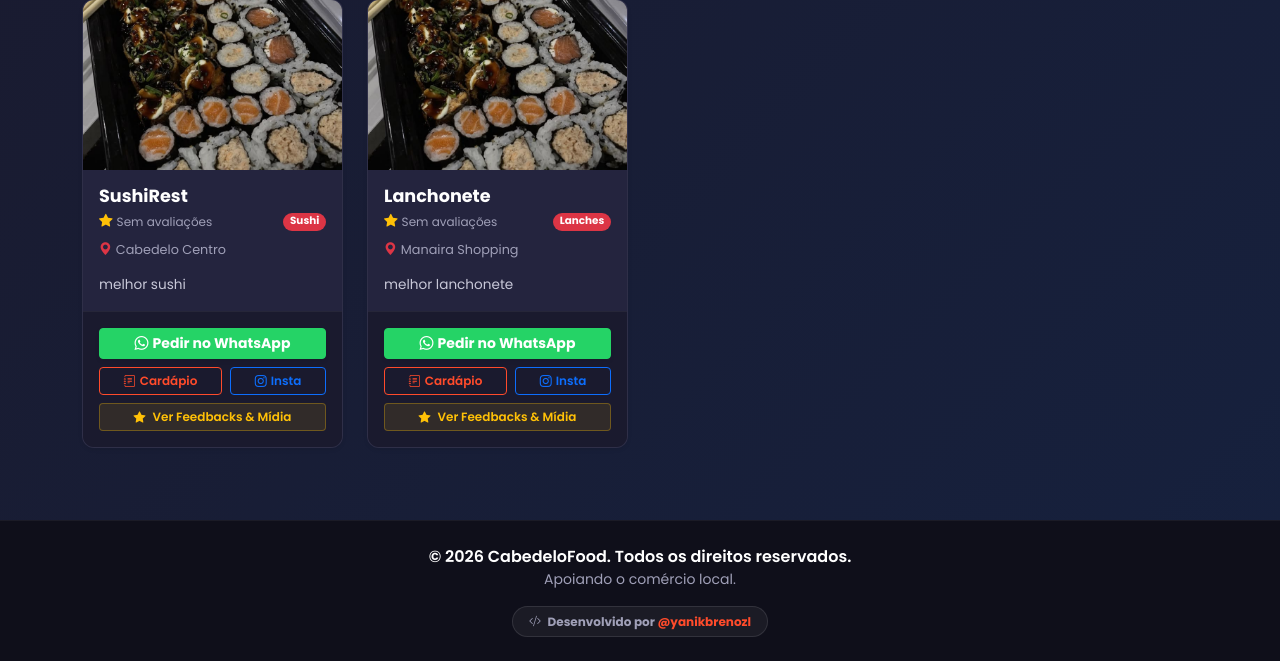
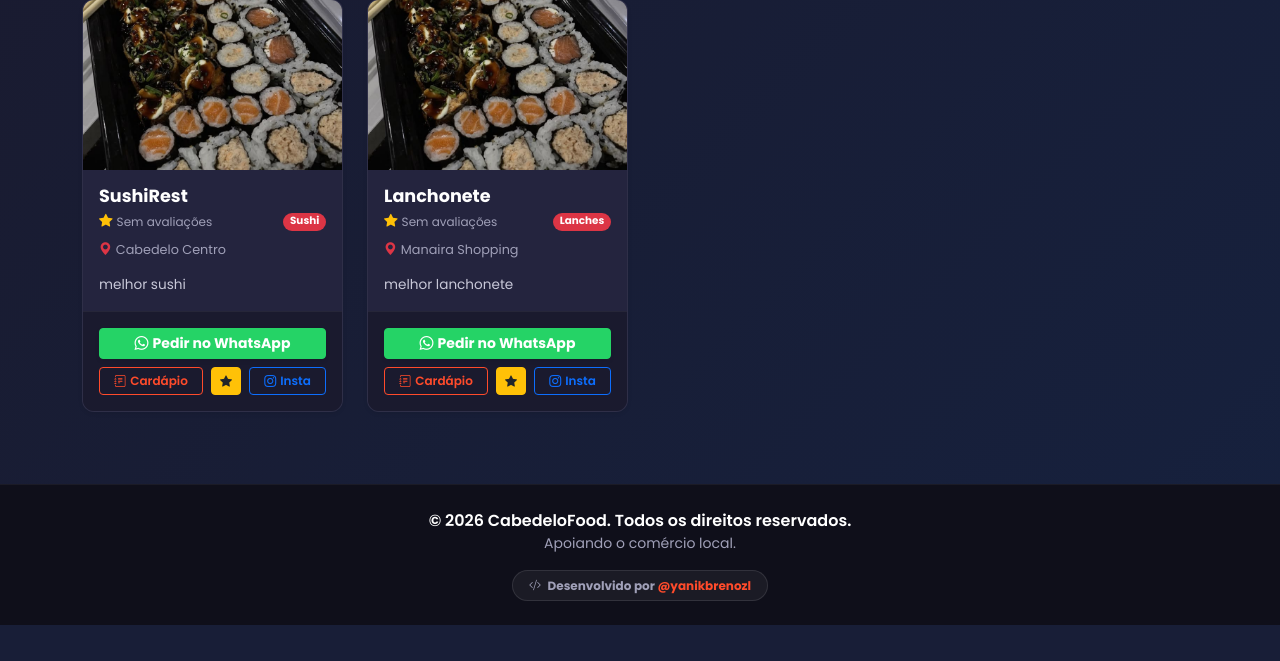
Before and after one commit to brenosobre/CabedeloFood, a Django app: page / in a window 1280 px wide. Shown: the part 397-1058 px from the top of the page. After the commit the page ends 1022 px from the top, so only its background shows below. Run offline with Django 5.2, Linux system fonts and the light colour scheme; data comes from the database, SQL or seed files in the repository; data that the repository does not hold is empty; some libraries are stand-ins or nearby versions.

Commit message:
correção 3

```diff
--- a/restaurantes/templates/restaurantes/index.html
+++ b/restaurantes/templates/restaurantes/index.html
@@ -279,6 +279,7 @@
                             {% endif %}
                         </div>
 
+                        <!-- BOTÕES DE CARDÁPIO, AVALIAÇÕES (AMARELO) E INSTA ALINHADOS -->
                         <div class="d-flex gap-2 flex-wrap">
                             {% if rest.link_cardapio %}
                                 <a href="{{ rest.link_cardapio }}" target="_blank" class="btn btn-outline-danger btn-sm flex-fill fw-semibold" style="font-size: 0.75rem;"><i class="bi bi-journal-text me-1"></i>Cardápio</a>
@@ -286,16 +287,14 @@
                                 <button class="btn btn-outline-secondary btn-sm flex-fill fw-semibold" style="font-size: 0.75rem;" disabled><i class="bi bi-journal-x me-1"></i>Cardápio</button>
                             {% endif %}
 
+                            <!-- BOTÃO AMARELO DE AVALIAÇÕES ENTRE CARDÁPIO E INSTA -->
+                            <a href="{% url 'avaliacoes' rest.id %}" class="btn btn-warning btn-sm fw-bold text-dark px-2" style="font-size: 0.75rem;" title="Ver Feedbacks & Mídia">
+                                <i class="bi bi-star-fill"></i>
+                            </a>
+
                             {% if rest.instagram %}
                                 <a href="{{ rest.instagram }}" target="_blank" class="btn btn-outline-primary btn-sm flex-fill fw-semibold" style="font-size: 0.75rem;"><i class="bi bi-instagram me-1"></i>Insta</a>
                             {% endif %}
-                        </div>
-
-                        <!-- BOTÃO DE AVALIAÇÕES / FEEDBACKS & MÍDIA -->
-                        <div class="mt-2">
-                            <a href="{% url 'avaliacoes' rest.id %}" class="btn btn-sm w-100 fw-semibold text-warning" style="background: rgba(255, 193, 7, 0.1); border: 1px solid rgba(255, 193, 7, 0.3); font-size: 0.75rem;">
-                                <i class="bi bi-star-fill me-1"></i> Ver Feedbacks & Mídia
-                            </a>
                         </div>
                     </div>
                 </div>
```
